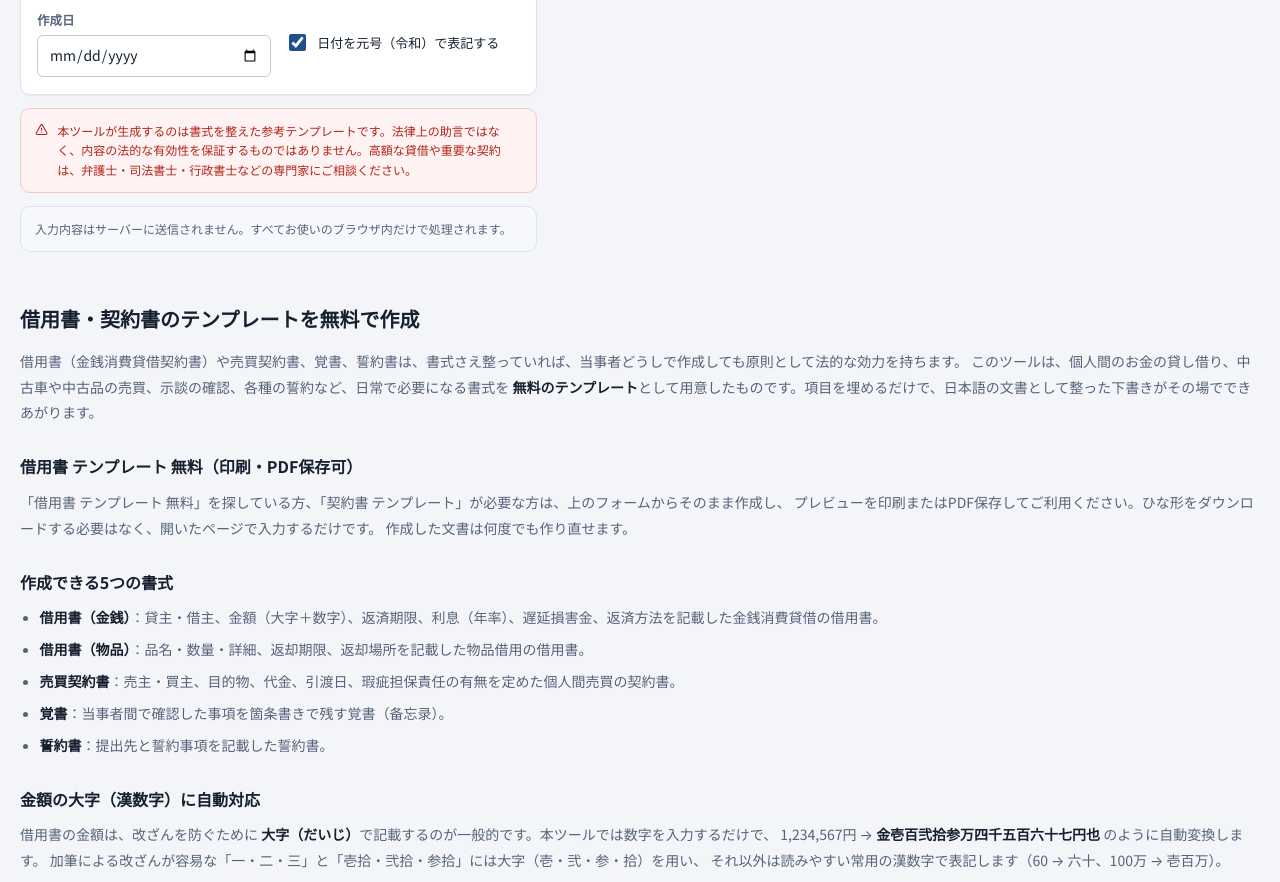
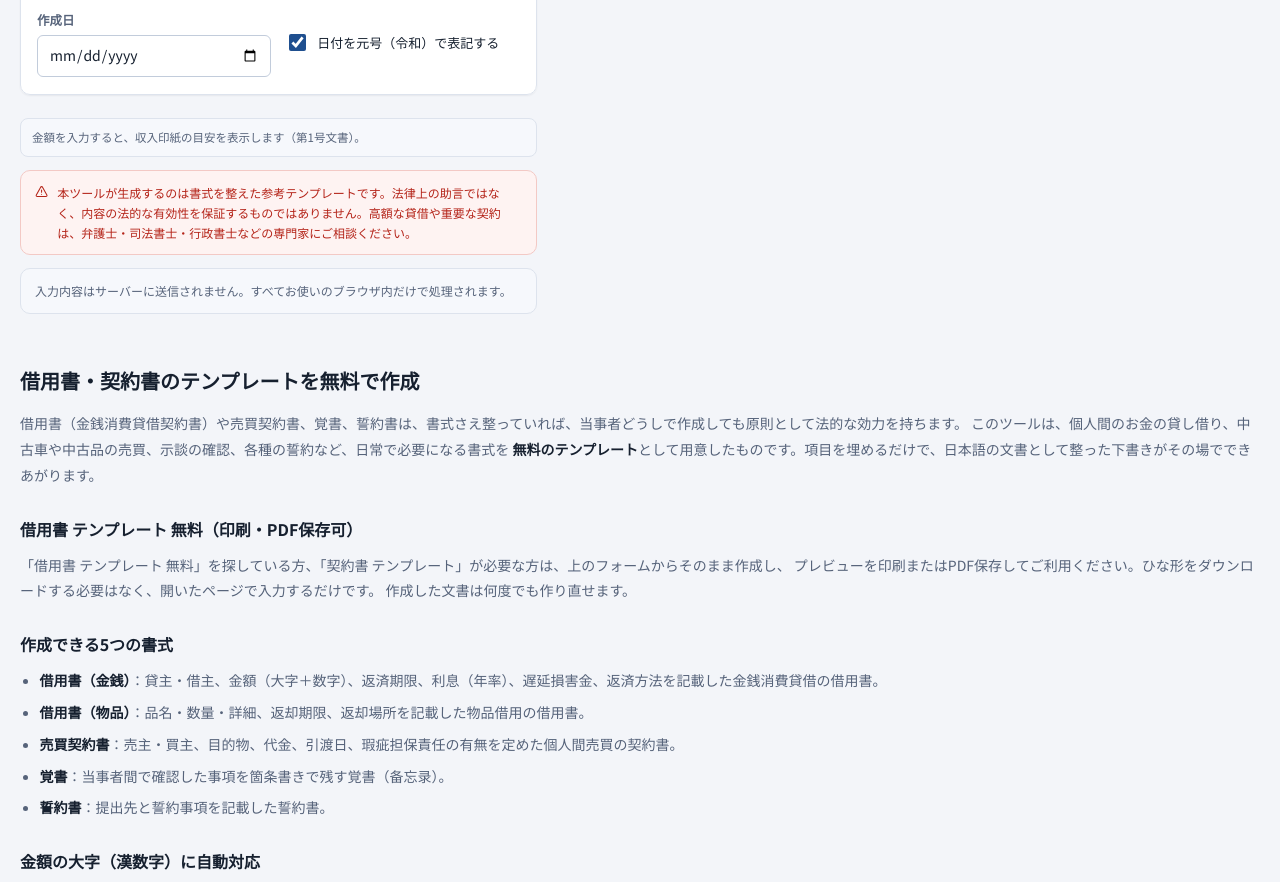
Before and after one commit to reveriel/shakuyo-contract, a plain HTML site: page index.html in a window 1280 px wide. Shown: the part 1450-2332 px from the top of the page. Drawn offline with Linux system fonts and the light colour scheme.

Commit message:
UX：金額から収入印紙の目安（第1号文書）を自動表示する

```diff
--- a/index.html
+++ b/index.html
@@ -169,6 +169,7 @@
       </fieldset>
 
       <form id="docForm" class="doc-form" autocomplete="off"></form>
+      <p class="stamp-note" id="stampNote" hidden></p>
 
       <p class="legal-note" id="legalNote">
         <svg class="ic" viewBox="0 0 24 24" fill="none" stroke="currentColor" stroke-width="1.9" stroke-linecap="round" stroke-linejoin="round" aria-hidden="true"><path d="M12 9v4M12 17h.01"/><path d="M10.3 3.9 2.4 18a2 2 0 0 0 1.7 3h15.8a2 2 0 0 0 1.7-3L13.7 3.9a2 2 0 0 0-3.4 0Z"/></svg>
--- a/script.js
+++ b/script.js
@@ -1051,10 +1051,48 @@
     el.className = 'rate-hint' + (warn ? ' warn' : (p > 0 ? ' ok' : ''));
   }
 
+
+  /* ---------------------------------------------------------
+     収入印紙の目安（第1号文書：金銭消費貸借契約証書）
+     金額だけで機械的に決まる部分のみ表示する。
+     --------------------------------------------------------- */
+  var STAMP_TIERS = [
+    [10000, 0], [1000000, 200], [2000000, 400], [3000000, 600],
+    [5000000, 1000], [10000000, 2000], [50000000, 4000],
+    [100000000, 10000], [500000000, 20000], [1000000000, 40000]
+  ];
+
+  function stampTaxFor(amount) {
+    if (!amount || amount < 10000) return 0;
+    for (var i = 0; i < STAMP_TIERS.length; i++) {
+      if (amount <= STAMP_TIERS[i][0]) return STAMP_TIERS[i][1];
+    }
+    return 200000; // 10億円超
+  }
+
+  function updateStampNote() {
+    var el = $('stampNote');
+    if (!el) return;
+    var supported = (current === 'loan-money');
+    if (!supported) { el.hidden = true; return; }
+    var amountEl = document.querySelector('[data-key="amount"]');
+    var amount = amountEl ? Number(String(amountEl.value).replace(/[^0-9]/g, '')) : 0;
+    var tax = stampTaxFor(amount);
+    el.hidden = false;
+    if (!amount) {
+      el.textContent = '金額を入力すると、収入印紙の目安を表示します（第1号文書）。';
+    } else if (tax === 0) {
+      el.textContent = 'この金額（1万円未満）の借用書は、印紙税はかかりません。';
+    } else {
+      el.textContent = 'この金額の借用書は第1号文書にあたり、収入印紙 ' + tax.toLocaleString('ja-JP') + ' 円分が必要です（※一般的な目安。詳細は国税庁の案内をご確認ください）。';
+    }
+  }
+
   function syncUI() {
     syncAmountBox();
     syncRateHint();
     syncPreview();
+    updateStampNote();
   }
 
   /* ---------------------------------------------------------
--- a/style.css
+++ b/style.css
@@ -848,3 +848,15 @@ body {
   color: var(--c-text-faint); font-size: 11.5px; text-decoration: underline;
 }
 @media print { .profile-hint { display: none !important; } }
+
+/* ===== 収入印紙の目安 ===== */
+.stamp-note {
+  margin: 10px 0 0;
+  padding: 9px 11px;
+  font-size: 11.5px;
+  line-height: 1.7;
+  color: var(--c-text-muted);
+  background: var(--c-surface-2);
+  border: 1px solid var(--c-border);
+  border-radius: 8px;
+}
```
